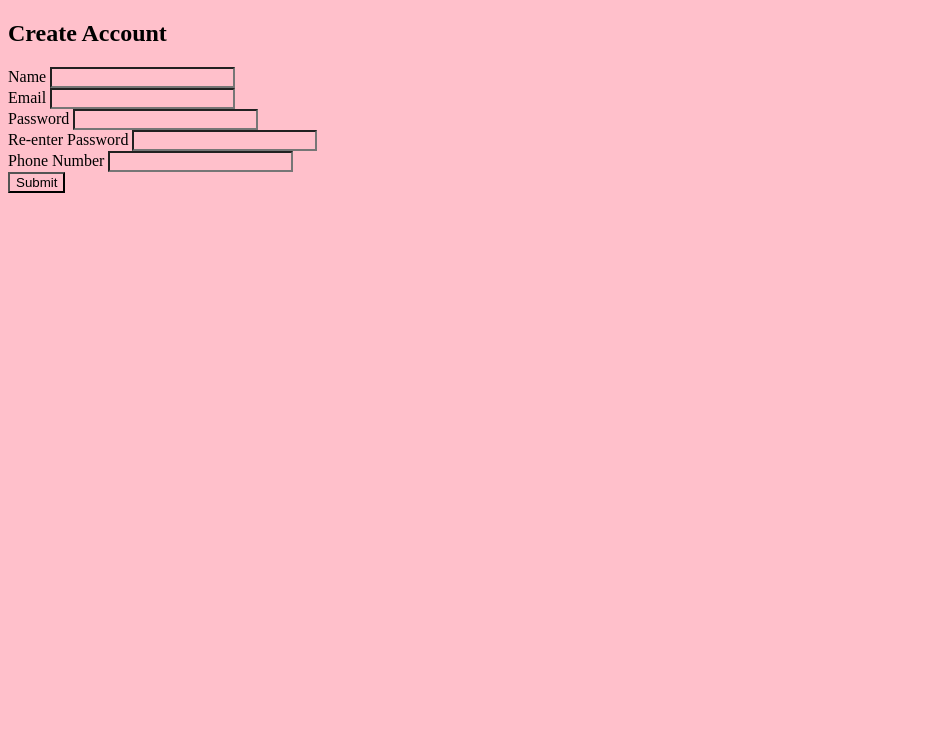
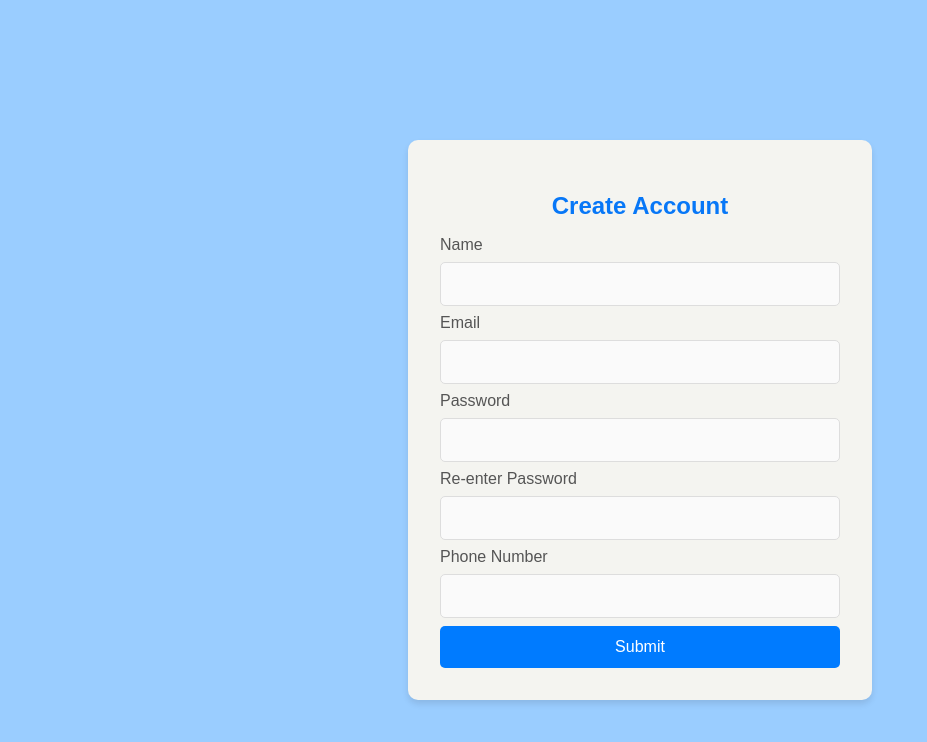
Before and after one commit to madgulas/mform, a plain HTML site: page index.html in a window 1280 px wide. Shown: the whole page, without its empty margins (0-927 px from the left). Drawn offline with Linux system fonts and the light colour scheme.

Commit message:
Update style.css

```diff
--- a/style.css
+++ b/style.css
@@ -1,3 +1,66 @@
-*{
-    background-color: pink;
+body {
+    font-family: Arial, sans-serif;
+    display: flex;
+    justify-content: center;
+    align-items: center;
+    height: 100vh;
+    margin: 20px;
+    background-color: #9acdff;
 }
+
+.form-container {
+    background: rgb(244, 244, 240);
+    padding: 2rem;
+    border-radius: 10px;
+    box-shadow: 0 4px 6px rgba(15, 5, 5, 0.1);
+    width: 100%;
+    max-width: 400px;
+}
+
+form h2 {
+    margin-bottom: 1rem;
+    color: #0777f7;
+    text-align: center;
+}
+
+.form-group {
+    margin-bottom: .5rem;
+}
+
+.form-group label {
+    display: block;
+    margin-bottom: 0.5rem;
+    color: #555;
+}
+
+.form-group input {
+    width: 100%;
+    padding: 0.75rem;
+    border: 1px solid #ddd;
+    border-radius: 5px;
+    box-sizing: border-box;
+    font-size: 1rem;
+    color: #333;
+    background-color: #fafafa;
+}
+
+.form-group input:focus {
+    border-color: #007bff;
+    outline: none;
+}
+
+button[type="submit"] {
+    width: 100%;
+    padding: 0.75rem;
+    border: none;
+    border-radius: 5px;
+    background-color: #007bff;
+    color: white;
+    font-size: 1rem;
+    cursor: pointer;
+    transition: background-color 0.3s ease;
+}
+
+button[type="submit"]:hover {
+    background-color: #0056b3;
+}
```
